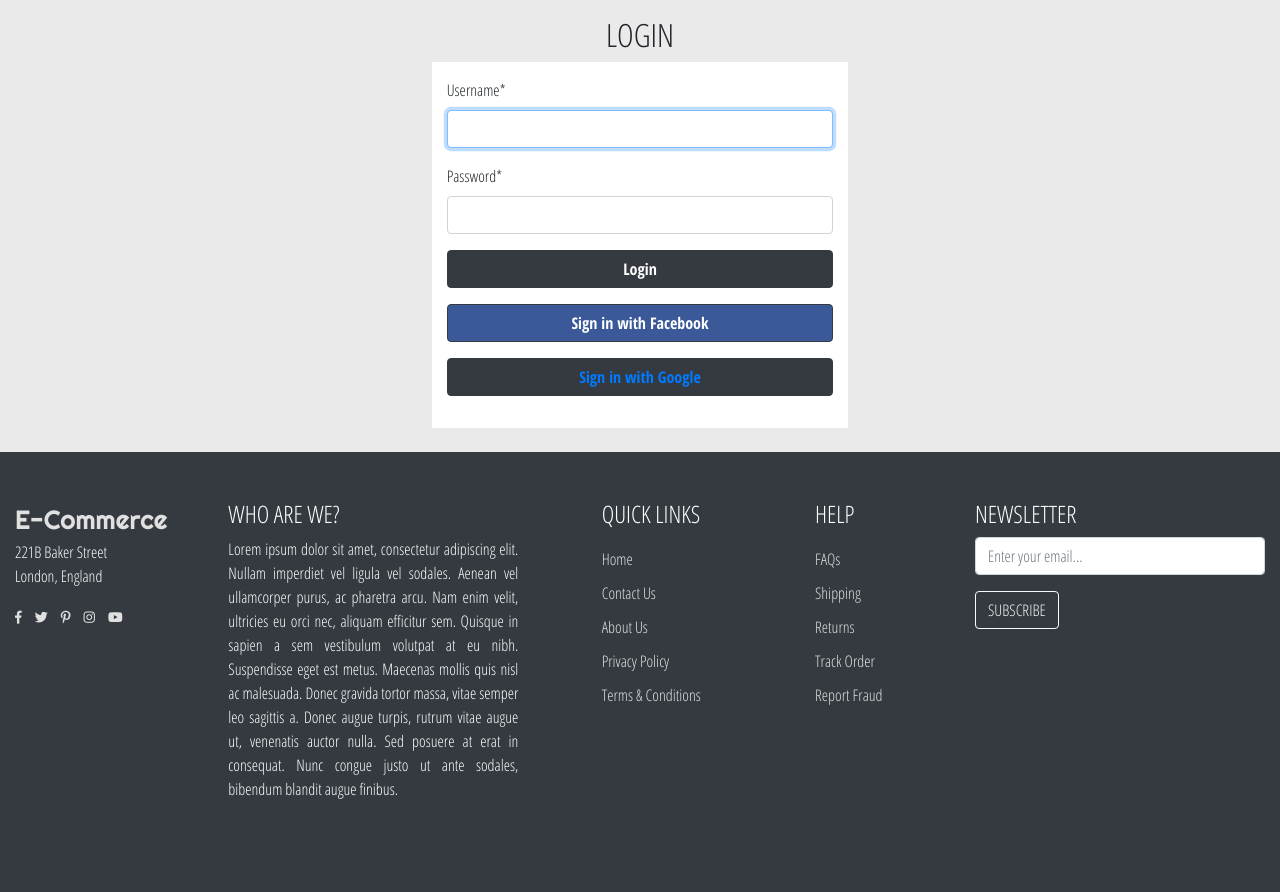
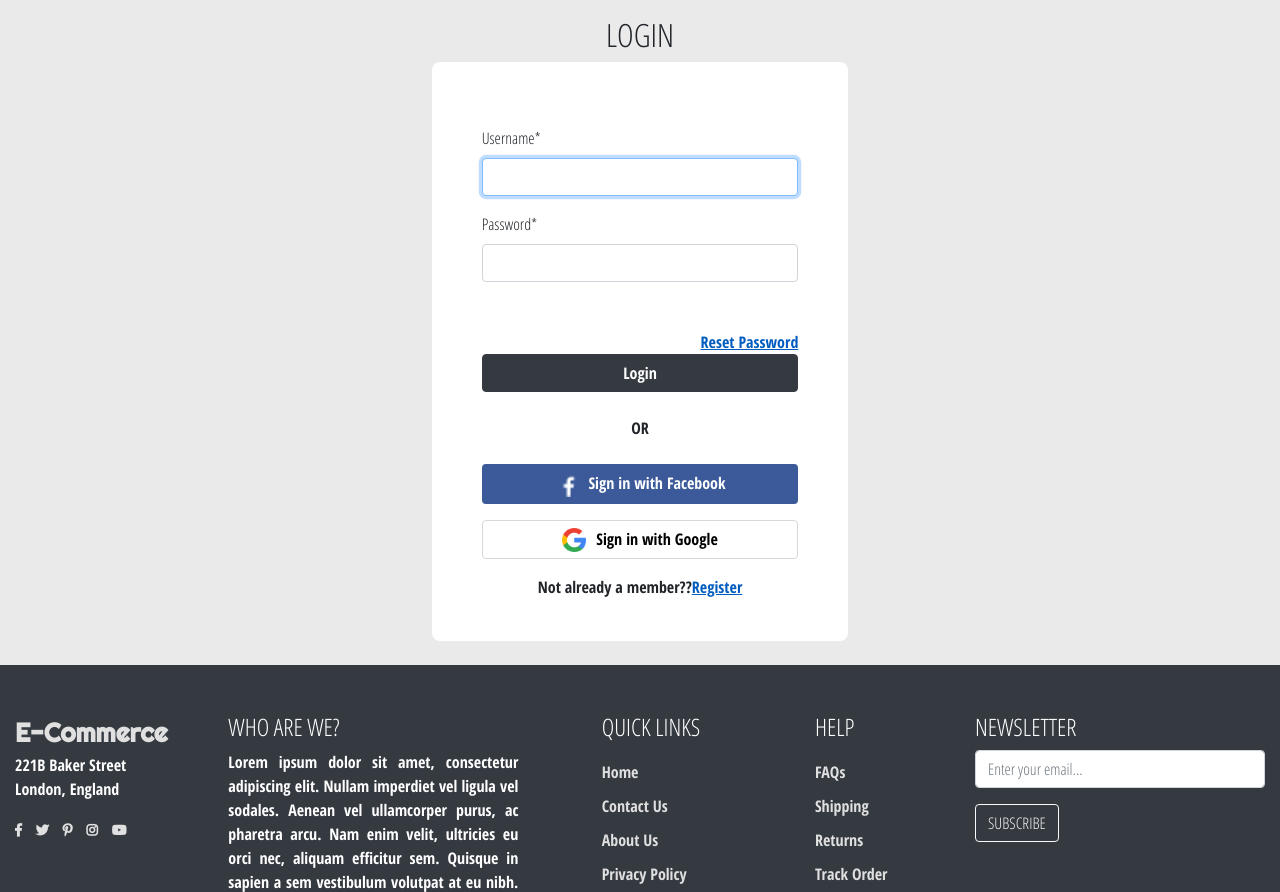
Before and after one commit to Ifraibrahim770/Buy-it, a Django app: page /login/ in a window 1280 px wide. Shown: the part 130-1022 px from the top of the page. Before the commit the page ends 929 px from the top, so only its background shows below. Run offline with Django 3.2, Linux system fonts and the light colour scheme; some libraries are stand-ins or nearby versions; some web fonts are replaced.

Commit message:
Login Amendments

```diff
--- a/buy_it_v1/store/templates/store/login.html
+++ b/buy_it_v1/store/templates/store/login.html
@@ -34,26 +34,31 @@
                 </div>
 
                 <main class="row">
-                    <div class="col-lg-4 col-md-6 col-sm-8 mx-auto bg-white py-3 mb-4">
-                        <div class="row">
+                    <div class="col-lg-4 col-md-6 col-sm-8 mx-auto bg-white py-3 mb-4" STYLE="border-radius: 8px; padding: 50px;" >
+                        <div class="row mt-5" style=" margin-bottom: 10px">
                             <div class="col-12">
                                 <form method="POST">
                                      {% csrf_token %}
                                       {{ form|crispy }}
-                                    <div class="form-group">
+                                     <a style="float: right; text-decoration: underline; color: #005cbf"><strong>Reset Password<strong></a>
+                                    <div class="form-group mt-5">
                                         <button type="submit" class="btn btn-outline-dark bg-dark text-white" style="width:100%; background-color: #696969;"><strong>Login</strong></button>
                                     </div>
 
                                 </form>
-                                    <div class="form-group">
-                                        <button class="btn btn-outline-dark  text-white button-add" style="width:100%; background-color: #3b5998; ">
-                                            <a class="text-white" href="{% provider_login_url "facebook" %}"><strong>Sign in with Facebook</strong></a></button>
+                                <div>
+                                    <p class="text-center mt-4 text-black"><strong>OR</strong></p>
+                                </div>
+                                    <div class="form-group mt-4">
+                                        <button class="btn  text-white button-add" style="width:100%; background-color: #3c5a99; ">
+                                            <a class="text-white" href="{% provider_login_url "facebook" %}"><img style="margin-right: 10px" src="{% static 'images/facebook_logo.webp' %}" width="24" height="24"><strong>Sign in with Facebook</strong></a></button>
                                     </div>
                                     <div class="form-group">
-                                        <button type="submit" class="btn btn-outline-dark bg-dark text-white" style="width:100%; background-color: #696969;">
+                                        <button type="submit" class="btn bg-white" style="width:100%; border: 1px solid #D8D8D8;">
+                                            <a  href="{% provider_login_url "google" %}"><img style="margin-right: 10px" src="{% static 'images/google_logo.png' %}" width="24" height="24"><strong style="color: black">Sign in with Google</strong></a></button>
+                                    </div>
 
-                                            <a  href="{% provider_login_url "google" %}"><strong>Sign in with Google</strong></a></button>
-                                    </div>
+                                 <p class="text-center">Not already a member??<a STYLE="color: #005cbf; text-decoration: underline"><strong>Register</strong></a> </p>
                             </div>
                         </div>
                     </div>
```
Also changed, not shown: buy_it_v1/static/images/facebook_logo.webp (added), buy_it_v1/static/images/google_logo.png (added).
